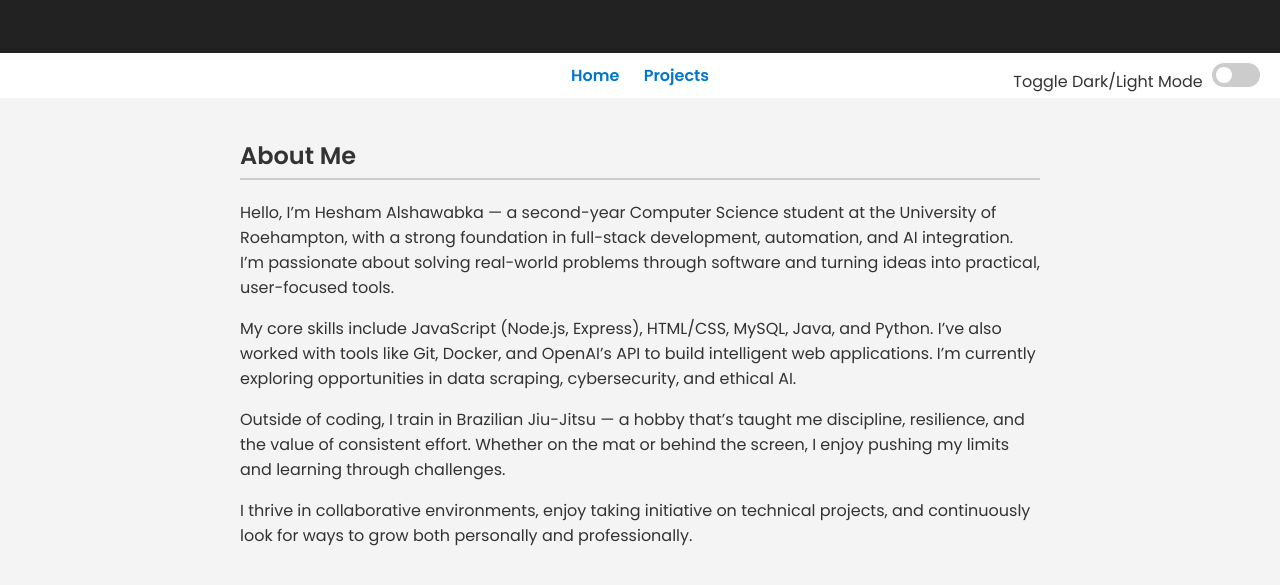
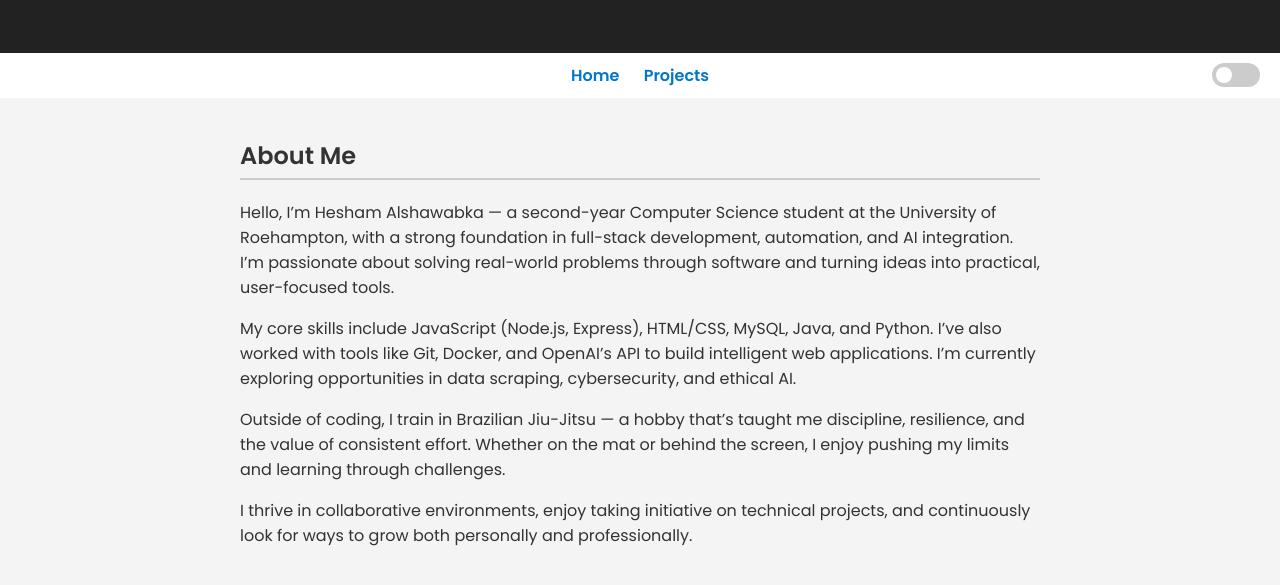
Before and after one commit to alshawah/alshawah.github.io, a plain HTML site: page index.html in a window 1280 px wide. Shown: the part 159-744 px from the top of the page. Drawn offline with Linux system fonts and the light colour scheme.

Commit message:
removed toggle text

```diff
--- a/index.html
+++ b/index.html
@@ -146,7 +146,6 @@
     <a href="index.html">Home</a>
     <a href="projects.html">Projects</a>
     <div class="theme-switch-wrapper">
-    <span style="margin-right: 5px;">Toggle Dark/Light Mode</span>
       <label class="theme-switch" for="checkbox">
         <input type="checkbox" id="checkbox" />
         <span class="slider round"></span>
```
Also changed, not shown: projects.html (+0 -1 lines).
